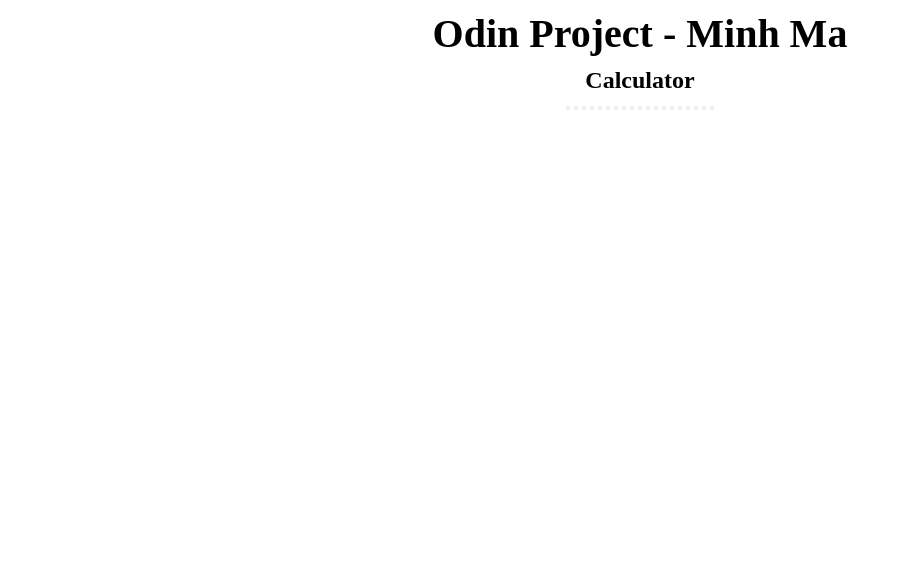
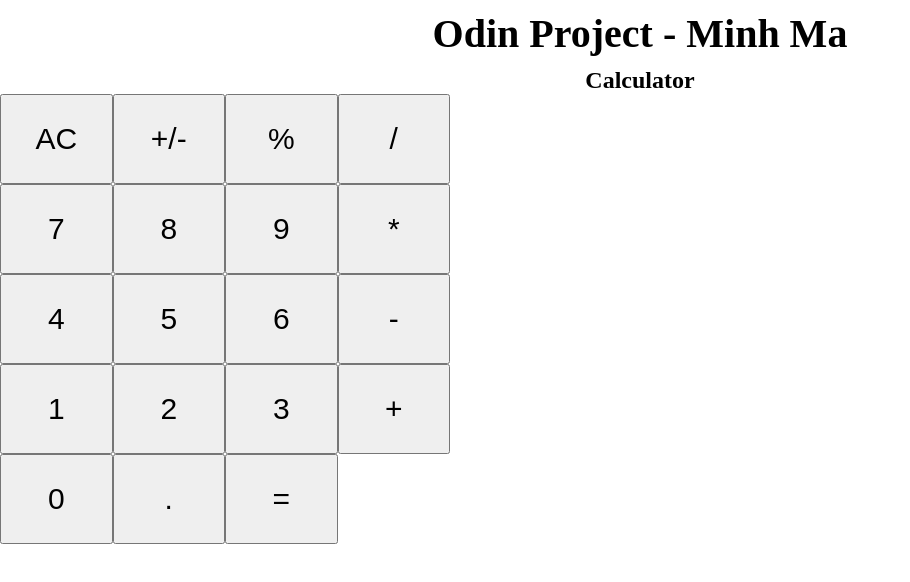
Before and after one commit to MinhDucMa97/OdinProject_Calculator, a plain HTML site: page index.html in a window 1280 px wide. Shown: the whole page, without its empty margins (0-910 px from the left). Drawn offline with Linux system fonts and the light colour scheme.

Commit message:
Some grid set up for calculator container

```diff
--- a/index.html
+++ b/index.html
@@ -1,35 +1,38 @@
 <!DOCTYPE html>
 <html lang="en">
-<head>
-    <meta charset="UTF-8">
-    <meta name="viewport" content="width=device-width, initial-scale=1.0">
+  <head>
+    <meta charset="UTF-8" />
+    <meta name="viewport" content="width=device-width, initial-scale=1.0" />
     <title>Calculator</title>
-    <link rel="stylesheet" href="style.css">
+    <link rel="stylesheet" href="style.css" />
     <script src="calculator.js" defer></script>
-</head>
-<body>
+  </head>
+  <body>
     <div class="header"><h1>Odin Project - Minh Ma</h1></div>
-    <div class="title"> <h2>Calculator</h2></div>
-    <div class="calculator-container">
-        <button></button>
-        <button></button>
-        <button></button>
-        <button></button>
-        <button></button>
-        <button></button>
-        <button></button>
-        <button></button>
-        <button></button>
-        <button></button>
-        <button></button>
-        <button></button>
-        <button></button>
-        <button></button>
-        <button></button>
-        <button></button>
-        <button></button>
-        <button></button>
-        <button></button>
+    <div class="title"><h2>Calculator</h2></div>
+
+    <div class="container">
+      <div class="calculator">
+        <button value="AC">AC</button>
+        <button>+/-</button>
+        <button value="modular">%</button>
+        <button value="division">/</button>
+        <button value="seven">7</button>
+        <button value="eight">8</button>
+        <button value="nine">9</button>
+        <button value="seven">*</button>
+        <button value="four">4</button>
+        <button value="five">5</button>
+        <button value="six">6</button>
+        <button value="subtraction">-</button>
+        <button value="one">1</button>
+        <button value="two">2</button>
+        <button value="three">3</button>
+        <button value="addition">+</button>
+        <button value="zero">0</button>
+        <button value="decimal">.</button>
+        <button value="equal">=</button>
+      </div>
     </div>
-</body>
+  </body>
 </html>
--- a/style.css
+++ b/style.css
@@ -1,17 +1,29 @@
 * {
-    padding: 0;
-    margin: 0;
-    box-sizing: border-box;
+  padding: 0;
+  margin: 0;
+  box-sizing: border-box;
 }
 
 body {
-    text-align: center;
+  text-align: center;
 }
 .header {
-    font-size: 20px;
-    margin : 10px 0;
+  font-size: 20px;
+  margin: 10px 0;
 }
 
 .title {
+}
 
+.calculator {
+  width: 450px;
+  height: 450px;
+  display: grid;
+  grid-template-columns: repeat(4, 1fr);
+  grid-template-rows: repeat(5, 1fr);
+  justify-content: center;
 }
+
+.calculator button {
+  font-size: 30px;
+}
```
